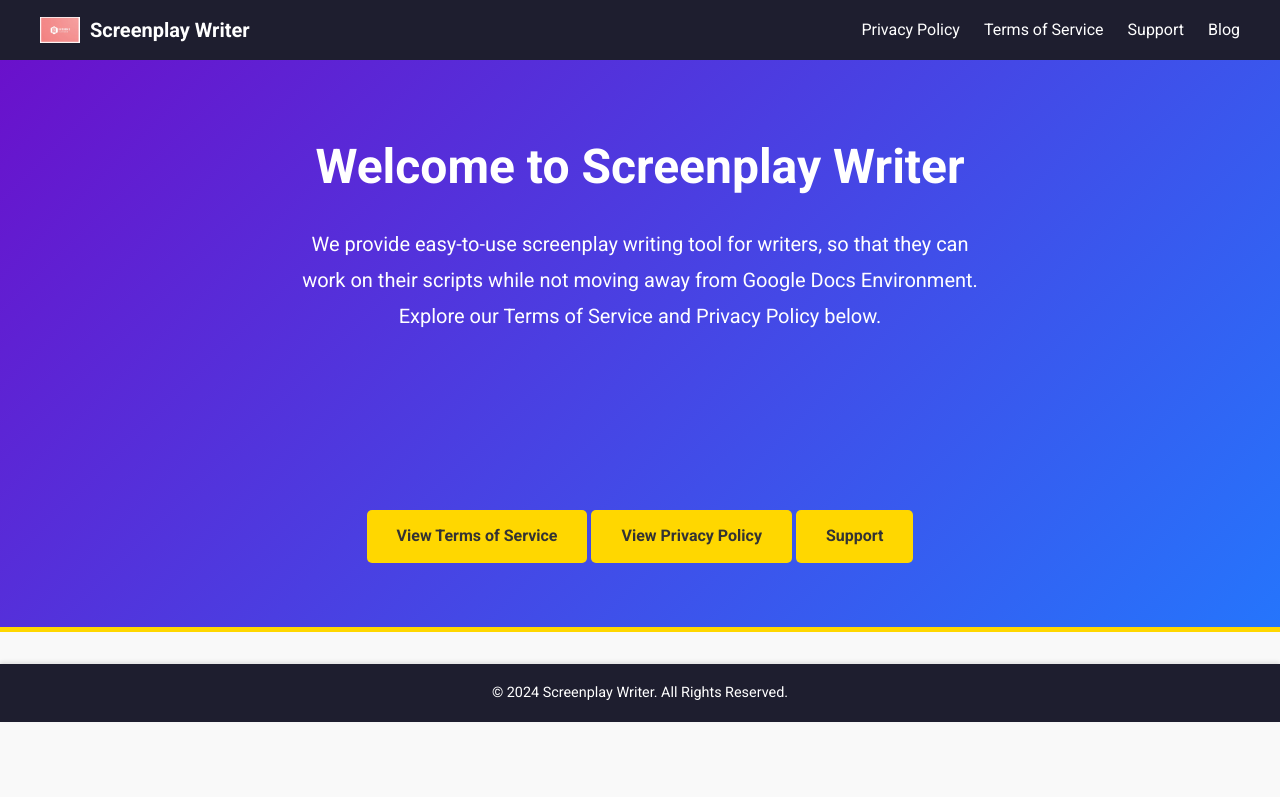
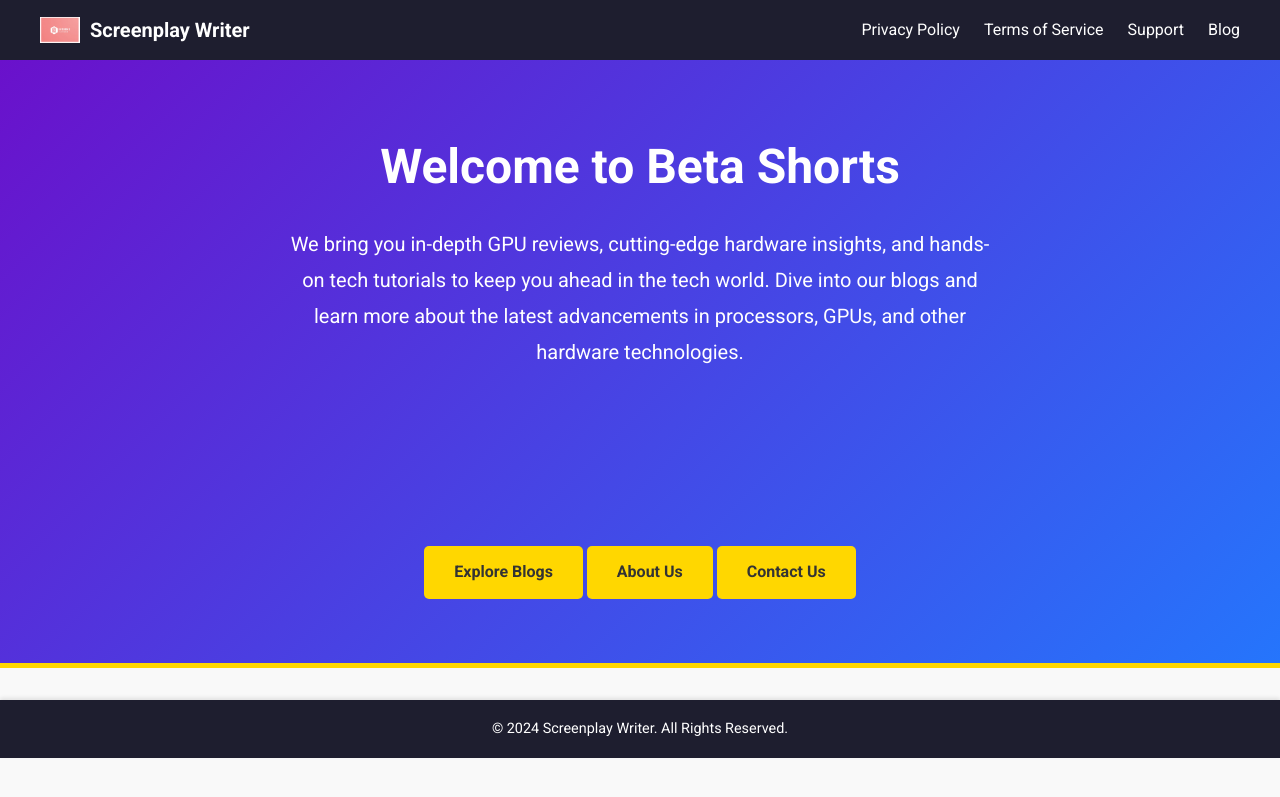
Before and after one commit to betashorts/betashorts-site, a Jekyll site: the page built from index.html, in a window 1280 px wide. Shown: the top 797 px of the page. Built offline with Jekyll 4.4.1, drawn with Linux system fonts in a browser that asks for light colours.

Commit message:
Update index.html

```diff
--- a/index.html
+++ b/index.html
@@ -1,19 +1,19 @@
 ---
 layout: default
-title: "Screenplay Writer - Welcome"
-meta: '<meta name="description" content="Easy-to-use screenplay writing tool for writers working in Google Docs.">'
+title: "Beta Shorts - Welcome"
+meta: '<meta name="description" content="Your trusted source for GPU reviews, hardware insights, and tech tutorials.">'
 ---
 <section class="hero">
     <div class="container">
-        <h1>Welcome to Screenplay Writer</h1>
-        <p>We provide easy-to-use screenplay writing tool for writers, so that they can work on their scripts while not moving away from Google Docs Environment. Explore our Terms of Service and Privacy Policy below.</p>
+        <h1>Welcome to Beta Shorts</h1>
+        <p>We bring you in-depth GPU reviews, cutting-edge hardware insights, and hands-on tech tutorials to keep you ahead in the tech world. Dive into our blogs and learn more about the latest advancements in processors, GPUs, and other hardware technologies.</p>
         <br/>
         <br/>
         <br/>
         <br/>
         <br/>
-        <a href="/terms" class="cta">View Terms of Service</a>
-        <a href="/privacy" class="cta">View Privacy Policy</a>
-        <a href="/support" class="cta">Support</a>
+        <a href="/blogs" class="cta">Explore Blogs</a>
+        <a href="/about" class="cta">About Us</a>
+        <a href="/contact" class="cta">Contact Us</a>
     </div>
 </section>
```
